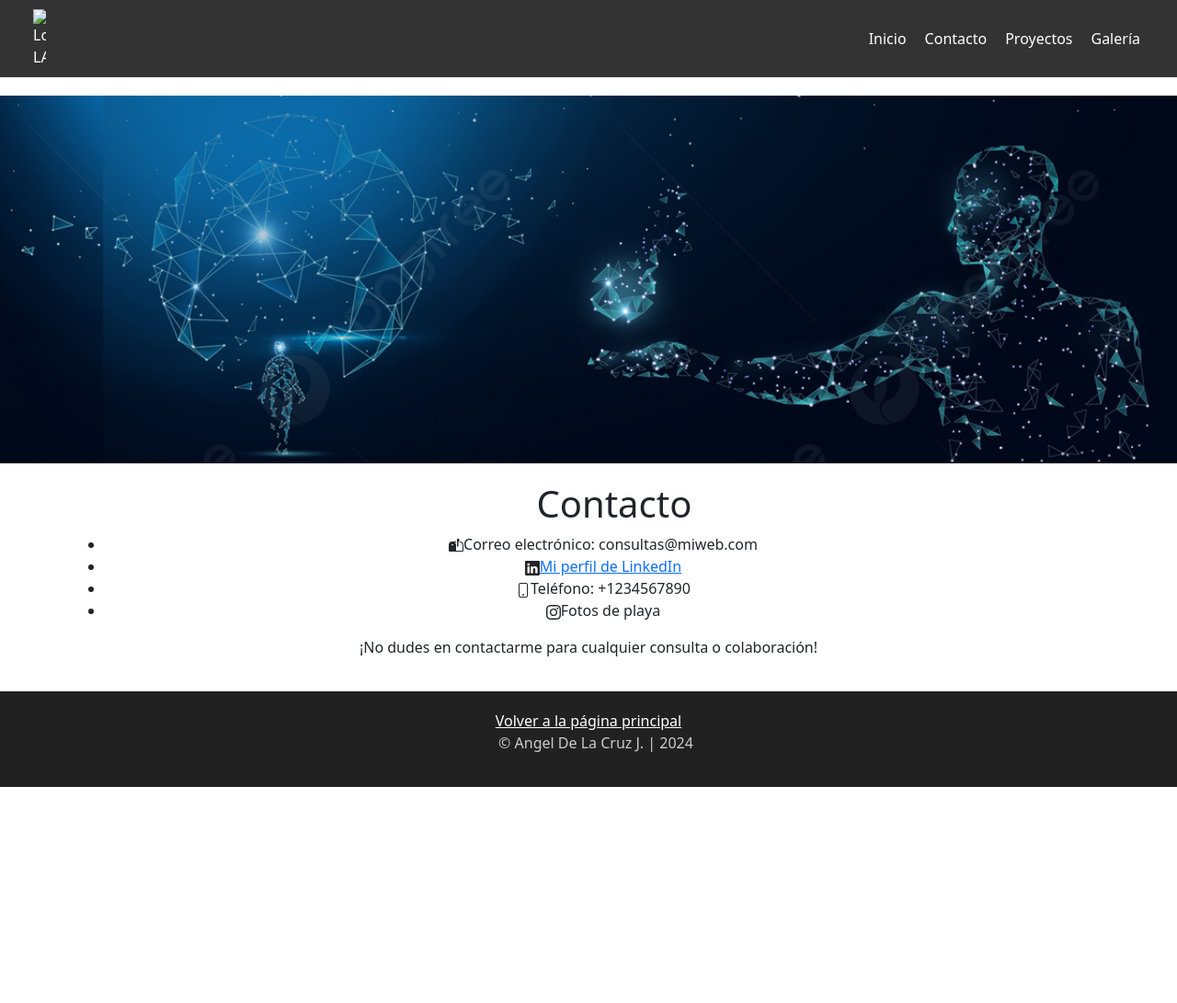
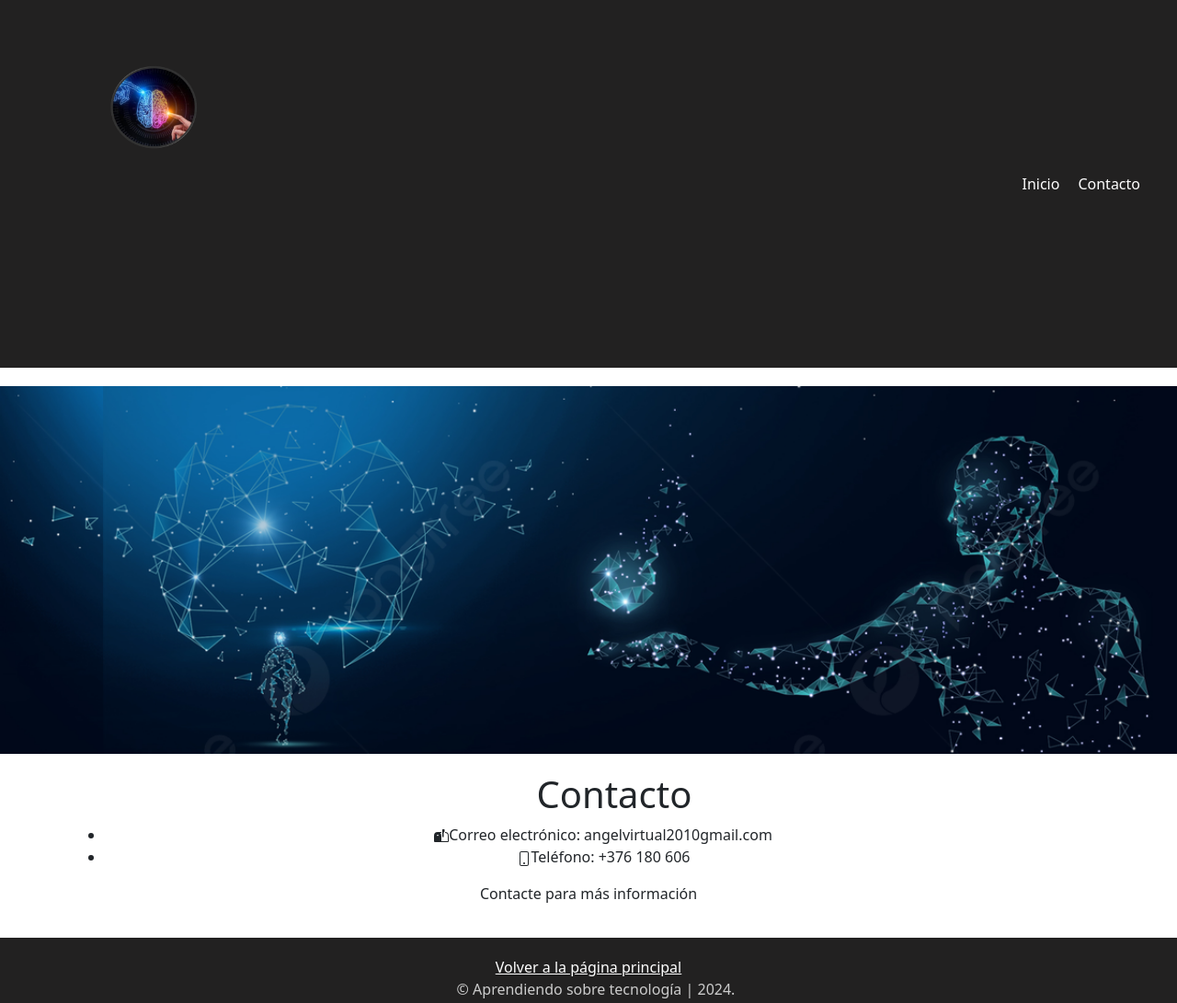
Before and after one commit to Gitblox2010/Code.github.io, a plain HTML site: page Contacto.html in a window 1280 px wide. Shown: the whole page at 92% size. Before the commit the page ends 856 px from the top, so only its background shows below. Drawn offline with nearby package versions, Linux system fonts and the light colour scheme.

Commit message:
Contacto.html

```diff
--- a/Contacto.html
+++ b/Contacto.html
@@ -11,16 +11,16 @@
     <script src="https://cdn.jsdelivr.net/npm/bootstrap@5.3.3/dist/js/bootstrap.bundle.min.js" integrity="sha384-YvpcrYf0tY3lHB60NNkmXc5s9fDVZLESaAA55NDzOxhy9GkcIdslK1eN7N6jIeHz" crossorigin="anonymous"></script>
     <style>
     header {
-        background-color: #333;
+        background-color: #222121;
         color: #fff;
         display: flex;
         justify-content: space-between;
         align-items: center;
-        padding: 10px 20px;
-        margin-bottom: 20px;
+        padding: 10px 20px; /* Ajusta el espaciado según sea necesario */
+        margin-bottom: 20px;/* ajuste del 18/03/24 */
     }
     .logo img {
-    max-width: 15%;
+    max-width: 25%; /* Tamaño máximo del logo al 15% del contenedor */
     }
     @media only screen and (max-width: 768px) {
         header {
@@ -38,37 +38,30 @@
 <body>
     <header>
         <div class="logo">
-            <img src="logo2.png" alt="Logo LAAS" width=15%>
+            <img src="logo.png" alt="Logo" width=25%>
         </div>
         <nav>
             <ul >
                 <li><a href="index.html">Inicio</a></li>
                 <li><a href="contacto.html">Contacto</a></li>
-                <li><a href="proyectos.html">Proyectos</a></li>
-                <li><a href="galeria.html">Galería</a></li>
             </ul>
         </nav>
     </header>
-    <img src="banner.png" alt="Banner de contacto" class="banner">
+    <img src="Banner.png" alt="Banner" class="banner">
     <div class="container">
         <h1>Contacto</h1>
         <ul>
             <li><svg xmlns="http://www.w3.org/2000/svg" width="16" height="16" fill="currentColor" class="bi bi-mailbox2-flag" viewBox="0 0 16 16">
                 <path d="M10.5 8.5V3.707l.854-.853A.5.5 0 0 0 11.5 2.5v-2A.5.5 0 0 0 11 0H9.5a.5.5 0 0 0-.5.5v8z"/>
                 <path d="M4 3h4v1H6.646A4 4 0 0 1 8 7v6h7V7a3 3 0 0 0-3-3V3a4 4 0 0 1 4 4v6a1 1 0 0 1-1 1H1a1 1 0 0 1-1-1V7a4 4 0 0 1 4-4m.585 4.157C4.836 7.264 5 7.334 5 7a1 1 0 0 0-2 0c0 .334.164.264.415.157C3.58 7.087 3.782 7 4 7s.42.086.585.157"/>
-              </svg>Correo electrónico: consultas@miweb.com</li>
-            <li><svg xmlns="http://www.w3.org/2000/svg" width="16" height="16" fill="currentColor" class="bi bi-linkedin" viewBox="0 0 16 16">
-                <path d="M0 1.146C0 .513.526 0 1.175 0h13.65C15.474 0 16 .513 16 1.146v13.708c0 .633-.526 1.146-1.175 1.146H1.175C.526 16 0 15.487 0 14.854zm4.943 12.248V6.169H2.542v7.225zm-1.2-8.212c.837 0 1.358-.554 1.358-1.248-.015-.709-.52-1.248-1.342-1.248S2.4 3.226 2.4 3.934c0 .694.521 1.248 1.327 1.248zm4.908 8.212V9.359c0-.216.016-.432.08-.586.173-.431.568-.878 1.232-.878.869 0 1.216.662 1.216 1.634v3.865h2.401V9.25c0-2.22-1.184-3.252-2.764-3.252-1.274 0-1.845.7-2.165 1.193v.025h-.016l.016-.025V6.169h-2.4c.03.678 0 7.225 0 7.225z"></path>
-              </svg><a href="https://www.linkedin.com/in/luis-asoria/" target="_blank">Mi perfil de LinkedIn</a></li>
+              </svg>Correo electrónico: angelvirtual2010gmail.com</li>
             <li><svg xmlns="http://www.w3.org/2000/svg" width="16" height="16" fill="currentColor" class="bi bi-phone" viewBox="0 0 16 16">
                 <path d="M11 1a1 1 0 0 1 1 1v12a1 1 0 0 1-1 1H5a1 1 0 0 1-1-1V2a1 1 0 0 1 1-1zM5 0a2 2 0 0 0-2 2v12a2 2 0 0 0 2 2h6a2 2 0 0 0 2-2V2a2 2 0 0 0-2-2z"/>
                 <path d="M8 14a1 1 0 1 0 0-2 1 1 0 0 0 0 2"/>
-              </svg>Teléfono: +1234567890</li>
-            <li><svg xmlns="http://www.w3.org/2000/svg" width="16" height="16" fill="currentColor" class="bi bi-instagram" viewBox="0 0 16 16">
-                <path d="M8 0C5.829 0 5.556.01 4.703.048 3.85.088 3.269.222 2.76.42a3.9 3.9 0 0 0-1.417.923A3.9 3.9 0 0 0 .42 2.76C.222 3.268.087 3.85.048 4.7.01 5.555 0 5.827 0 8.001c0 2.172.01 2.444.048 3.297.04.852.174 1.433.372 1.942.205.526.478.972.923 1.417.444.445.89.719 1.416.923.51.198 1.09.333 1.942.372C5.555 15.99 5.827 16 8 16s2.444-.01 3.298-.048c.851-.04 1.434-.174 1.943-.372a3.9 3.9 0 0 0 1.416-.923c.445-.445.718-.891.923-1.417.197-.509.332-1.09.372-1.942C15.99 10.445 16 10.173 16 8s-.01-2.445-.048-3.299c-.04-.851-.175-1.433-.372-1.941a3.9 3.9 0 0 0-.923-1.417A3.9 3.9 0 0 0 13.24.42c-.51-.198-1.092-.333-1.943-.372C10.443.01 10.172 0 7.998 0zm-.717 1.442h.718c2.136 0 2.389.007 3.232.046.78.035 1.204.166 1.486.275.373.145.64.319.92.599s.453.546.598.92c.11.281.24.705.275 1.485.039.843.047 1.096.047 3.231s-.008 2.389-.047 3.232c-.035.78-.166 1.203-.275 1.485a2.5 2.5 0 0 1-.599.919c-.28.28-.546.453-.92.598-.28.11-.704.24-1.485.276-.843.038-1.096.047-3.232.047s-2.39-.009-3.233-.047c-.78-.036-1.203-.166-1.485-.276a2.5 2.5 0 0 1-.92-.598 2.5 2.5 0 0 1-.6-.92c-.109-.281-.24-.705-.275-1.485-.038-.843-.046-1.096-.046-3.233s.008-2.388.046-3.231c.036-.78.166-1.204.276-1.486.145-.373.319-.64.599-.92s.546-.453.92-.598c.282-.11.705-.24 1.485-.276.738-.034 1.024-.044 2.515-.045zm4.988 1.328a.96.96 0 1 0 0 1.92.96.96 0 0 0 0-1.92m-4.27 1.122a4.109 4.109 0 1 0 0 8.217 4.109 4.109 0 0 0 0-8.217m0 1.441a2.667 2.667 0 1 1 0 5.334 2.667 2.667 0 0 1 0-5.334"/>
-              </svg>Fotos de playa</li>
+              </svg>Teléfono: +376 180 606</li>
+
         </ul>
-        <p>¡No dudes en contactarme para cualquier consulta o colaboración!</p>
+        <p>Contacte para más información</p>
     </div>
 
 
@@ -76,7 +69,7 @@
 <footer>
     <a href="index.html">Volver a la página principal</a>
     <div class="copyright">
-        <p>&copy; Angel De La Cruz J. | 2024</p>
+        <p>&copy; Aprendiendo sobre tecnología | 2024.</p>
     </div>
 </footer>
 </html>
```
